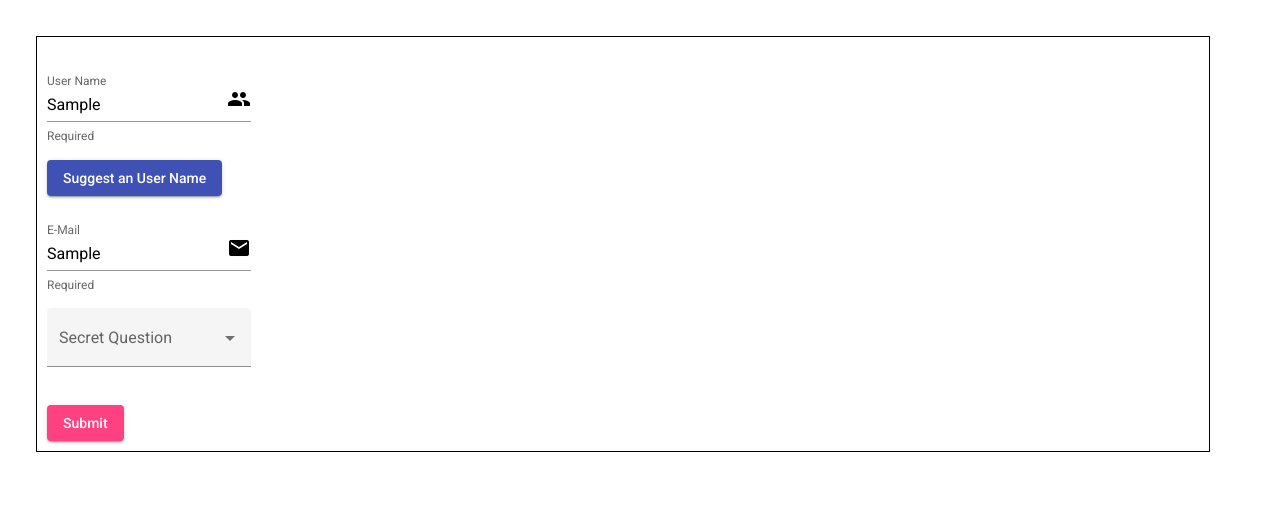
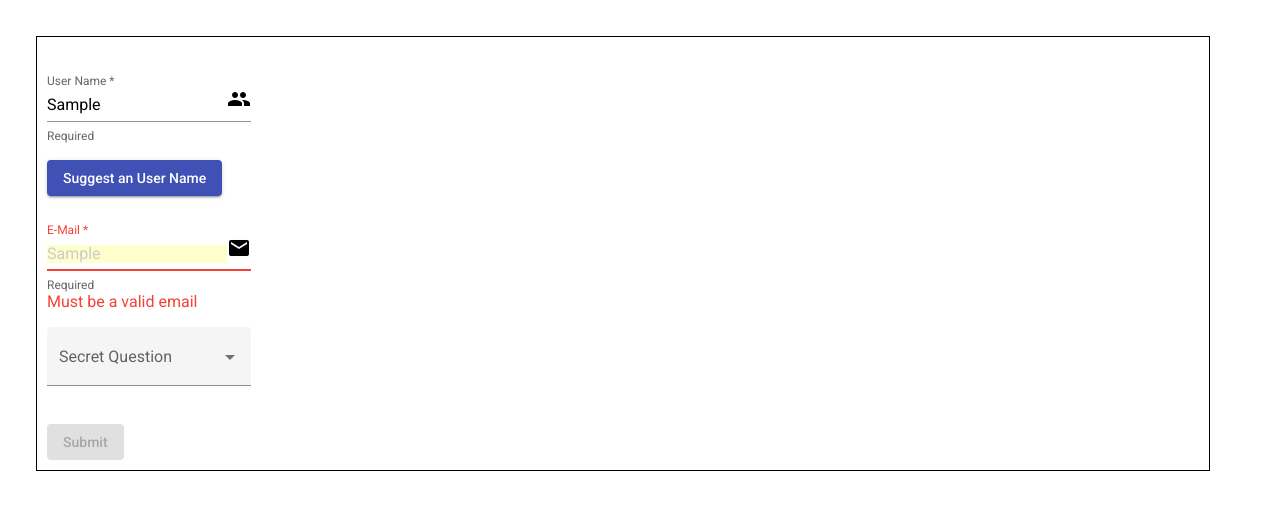
Before and after one commit to FoxGeoff/KataForm1, an Angular app: page / in a window 1280 px wide. Both pictures are taken after typing "Sample", "Sample" into the empty fields and a click on the button "Suggest an User Name". Shown: the top 510 px of the page. Built offline with nearby package versions, Linux system fonts and the light colour scheme.

Commit message:
Add validation msg and checks

```diff
--- a/src/app/template/template.component.css
+++ b/src/app/template/template.component.css
@@ -5,3 +5,8 @@
   border-style: solid;
   border-width: 1px;
 }
+
+ input.ng-invalid.ng-touched {
+  background-color:yellow;
+  opacity: .2;
+}
--- a/src/app/template/template.component.html
+++ b/src/app/template/template.component.html
@@ -1,5 +1,6 @@
 <div class="container">
-  <form (ngSubmit)="onSubmit(f)"  #f="ngForm" >
+  <form (ngSubmit)="onSubmit()" #f="ngForm">
+    <!-- "onSubmit(f)"" #f="ngForm"-->
     <p>
       <mat-form-field appearance="standard">
         <mat-label>User Name</mat-label>
@@ -8,6 +9,7 @@
           ngModel
           name="name"
           placeholder="first name last name"
+          required
         />
         <mat-icon matSuffix>people</mat-icon>
         <mat-hint>Required</mat-hint>
@@ -19,10 +21,20 @@
     <p>
       <mat-form-field appearance="standard">
         <mat-label>E-Mail</mat-label>
-        <input matInput ngModel name="mail" placeholder="me@gmail.com" />
+        <input
+          matInput
+          ngModel
+          name="mail"
+          placeholder="me@gmail.com"
+          required
+          email
+          #email="ngModel"
+        />
         <mat-icon matSuffix>mail</mat-icon>
         <mat-hint>Required</mat-hint>
       </mat-form-field>
+      <mat-error *ngIf="!email.valid && email.touched">Must be a valid email</mat-error>
+
     </p>
 
     <p>
@@ -36,6 +48,8 @@
       </mat-form-field>
     </p>
 
-    <button mat-raised-button color="accent">Submit</button>
+    <button mat-raised-button color="accent" [disabled]="!f.valid">
+      Submit
+    </button>
   </form>
 </div>
--- a/src/app/template/template.component.ts
+++ b/src/app/template/template.component.ts
@@ -1,4 +1,4 @@
-import { Component, OnInit } from '@angular/core';
+import { Component, OnInit, ViewChild } from '@angular/core';
 import { NgForm } from '@angular/forms';
 
 @Component({
@@ -7,6 +7,9 @@ import { NgForm } from '@angular/forms';
   styleUrls: ['./template.component.css']
 })
 export class TemplateComponent implements OnInit {
+
+  // gives continues access to form
+  @ViewChild('f') signUpForm: NgForm;
 
   questions: string[] = [
     'What school did you attend',
@@ -19,9 +22,13 @@ export class TemplateComponent implements OnInit {
 
   }
 
-
+/*
   onSubmit(form: NgForm) {
     console.log(form);
   }
-
+*/
+// Alt method using @ViewChild()
+onSubmit() {
+  console.log(this.signUpForm);
 }
+}
```
